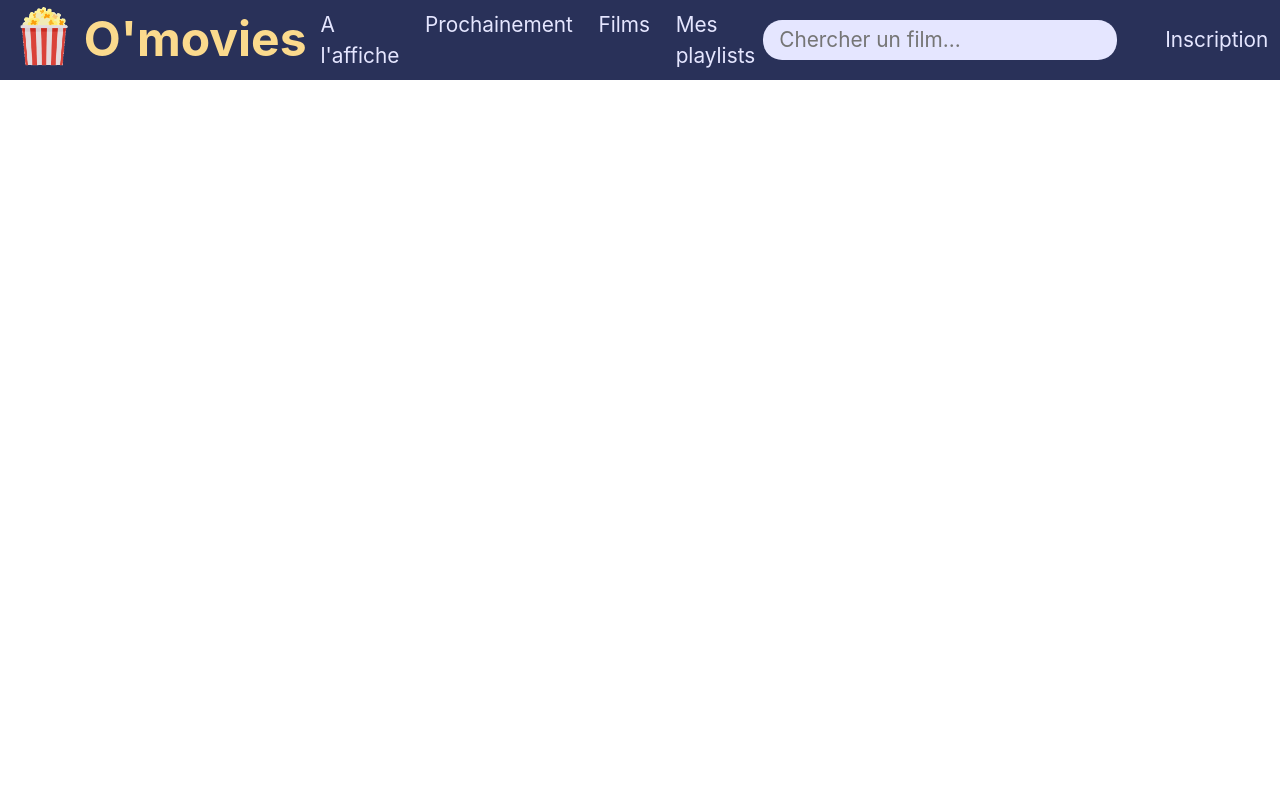
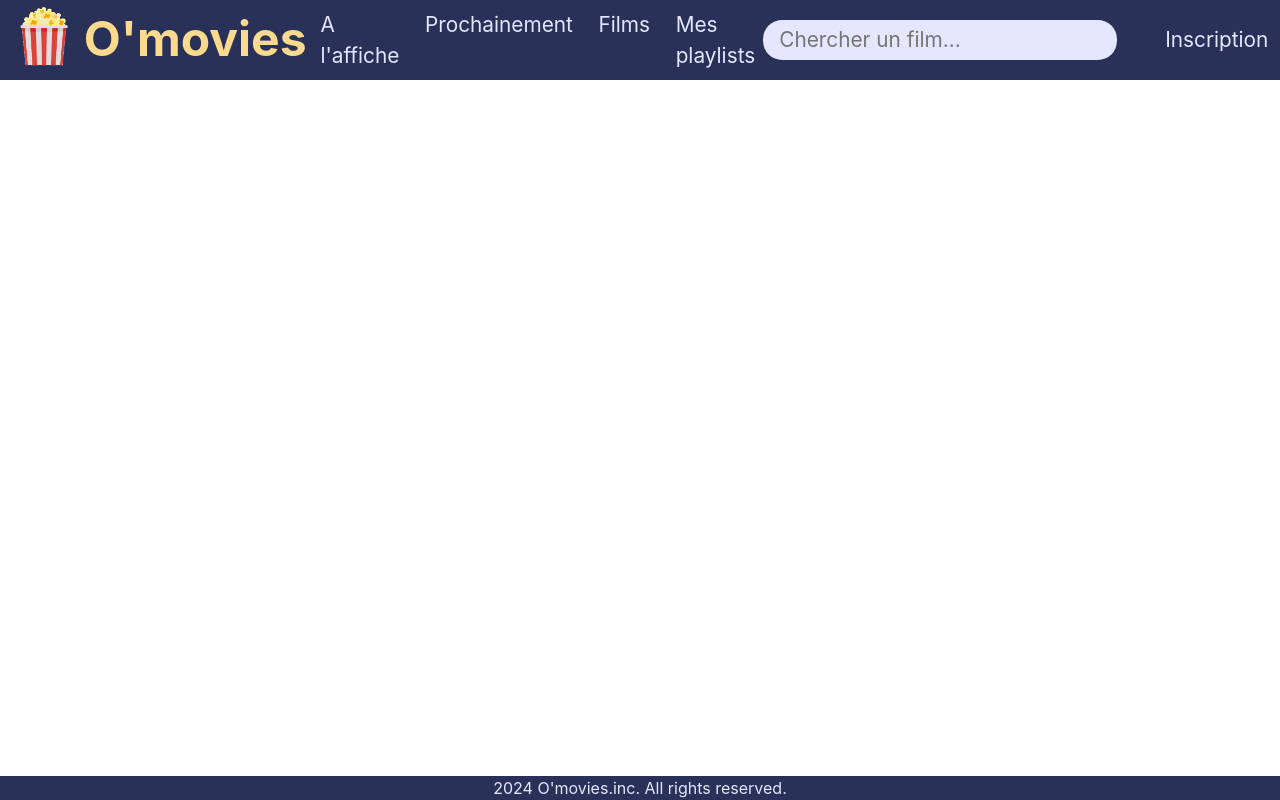
Before and after one commit to simonc56/o-movies-front, a React (Vite) app: page /films/1 in a window 1280 px wide. Shown: the top 800 px of the page. Built offline with nearby package versions, Linux system fonts and the light colour scheme.

Commit message:
feat: ajout du footer

```diff
--- a/src/components/App/App.scss
+++ b/src/components/App/App.scss
@@ -1,4 +1,8 @@
 @use '../../styles/variables' as v;
 
 .App {
+  display: flex;
+  flex-direction: column;
+  justify-content: space-between;
+  min-height: 100vh;
 }
--- a/src/components/App/App.tsx
+++ b/src/components/App/App.tsx
@@ -1,3 +1,4 @@
+import Footer from '../Footer/Footer';
 import Header from '../Header/Header';
 import './App.scss';
 
@@ -5,6 +6,7 @@ function App() {
   return (
     <div className="App">
       <Header />
+      <Footer />
     </div>
   );
 }
--- /dev/null
+++ b/src/components/Footer/Footer.scss
@@ -0,0 +1,7 @@
+@use '../../styles/variables' as v;
+
+.footer {
+  color: v.$color-links;
+  background-color: v.$color-bg;
+  text-align: center;
+}
--- /dev/null
+++ b/src/components/Footer/Footer.tsx
@@ -0,0 +1,13 @@
+import './Footer.scss';
+
+function Footer() {
+  return (
+    <footer className="footer">
+      <div>
+        <p>2024 O'movies.inc. All rights reserved.</p>
+      </div>
+    </footer>
+  );
+}
+
+export default Footer;
```
